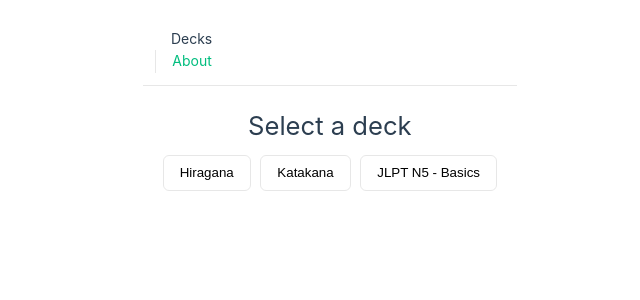
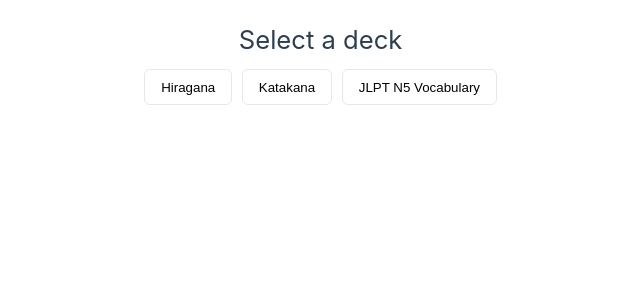
Before and after one commit to hpbrew/japanese-mastery, a Vue app: page / in a window 1280 px wide. Shown: the top 300 px of the page, without its empty margins (123-763 px from the left). Built offline with nearby package versions, Linux system fonts and the light colour scheme; the HTML template or start-up script is replaced by a standard one.

Commit message:
refactor decks

```diff
--- a/src/App.vue
+++ b/src/App.vue
@@ -5,14 +5,14 @@ import DeckSelect from "./components/DeckSelect.vue";
 
 <template>
   <div class="app-root">
-    <header class="app-header">
+    <!-- <header class="app-header">
       <div class="wrapper">
         <nav class="main-nav">
           <RouterLink to="/">Decks</RouterLink>
           <RouterLink to="/about">About</RouterLink>
         </nav>
       </div>
-    </header>
+    </header> -->
 
     <main class="app-main">
       <RouterView />
--- /dev/null
+++ b/src/assets/decks/deck-types.ts
@@ -0,0 +1,5 @@
+export interface Deck {
+  id: string;
+  name: string;
+  cards: { front: string; back: string }[]
+}
--- /dev/null
+++ b/src/assets/decks/deck.ts
@@ -0,0 +1,10 @@
+import type { Deck } from "./deck-types";
+import { hiraganaDeck } from "./hiragana";
+import { jlptN5Deck } from "./jlptn5";
+import { katakanaDeck } from "./katakana";
+
+export const decks: Deck[] = [
+  hiraganaDeck,
+  katakanaDeck,
+  jlptN5Deck,
+]
--- /dev/null
+++ b/src/assets/decks/hiragana.ts
@@ -0,0 +1,53 @@
+import type { Deck } from "./deck-types";
+export const hiraganaDeck: Deck = {
+  id: "hiragana",
+  name: "Hiragana",
+  cards: [
+    { front: "あ", back: "a" },
+    { front: "い", back: "i" },
+    { front: "う", back: "u" },
+    { front: "え", back: "e" },
+    { front: "お", back: "o" },
+    { front: "か", back: "ka" },
+    { front: "き", back: "ki" },
+    { front: "く", back: "ku" },
+    { front: "け", back: "ke" },
+    { front: "こ", back: "ko" },
+    { front: "さ", back: "sa" },
+    { front: "し", back: "shi" },
+    { front: "す", back: "su" },
+    { front: "せ", back: "se " },
+    { front: "そ", back: "so" },
+    { front: "た", back: "ta" },
+    { front: "ち", back: "chi" },
+    { front: "つ", back: "tsu" },
+    { front: "て", back: "te" },
+    { front: "と", back: "to" },
+    { front: "な", back: "na" },
+    { front: "に", back: "ni" },
+    { front: "ぬ", back: "nu" },
+    { front: "ね", back: "ne" },
+    { front: "の", back: "no" },
+    { front: "は", back: "ha" },
+    { front: "ひ", back: "hi" },
+    { front: "ふ", back: "fu" },
+    { front: "へ", back: "he" },
+    { front: "ほ", back: "ho" },
+    { front: "ま", back: "ma" },
+    { front: "み", back: "mi" },
+    { front: "む", back: "mu" },
+    { front: "め", back: "me" },
+    { front: "も", back: "mo" },
+    { front: "や", back: "ya" },
+    { front: "ゆ", back: "yu" },
+    { front: "よ", back: "yo" },
+    { front: "ら", back: "ra" },
+    { front: "り", back: "ri" },
+    { front: "る", back: "ru" },
+    { front: "れ", back: "re" },
+    { front: "ろ", back: "ro" },
+    { front: "わ", back: "wa" },
+    { front: "を", back: "wo" },
+    { front: "ん", back: "n" },
+  ],
+};
--- /dev/null
+++ b/src/assets/decks/jlptn5.ts
@@ -0,0 +1,39 @@
+import type { Deck } from "./deck-types";
+
+export const jlptN5Deck: Deck = {
+  id: "jlpt-n5",
+  name: "JLPT N5 Vocabulary",
+  cards: [
+    { front: "私", back: "わたし (I, me)" },
+    { front: "あなた", back: "you" },
+    { front: "彼", back: "かれ (he, him)" },
+    { front: "彼女", back: "かのじょ (she, her)" },
+    { front: "これ", back: "this" },
+    { front: "それ", back: "that" },
+    { front: "あれ", back: "that (over there)" },
+    { front: "ここ", back: "here" },
+    { front: "そこ", back: "there" },
+    { front: "あそこ", back: "over there" },
+    { front: "誰", back: "だれ (who)" },
+    { front: "何", back: "なに (what)" },
+    { front: "どこ", back: "where" },
+    { front: "いつ", back: "when" },
+    { front: "どうして", back: "why" },
+    { front: "どうやって", back: "how" },
+    { front: "はい", back: "yes" },
+    { front: "いいえ", back: "no" },
+    { front: "ありがとう", back: "thank you" },
+    { front: "すみません", back: "excuse me, sorry" },
+    { front: "お願いします", back: "please (request)" },
+    { front: "おはよう", back: "good morning" },
+    { front: "こんにちは", back: "hello, good afternoon" },
+    { front: "こんばんは", back: "good evening" },
+    { front: "さようなら", back: "goodbye" },
+    { front: "おやすみ", back: "good night" },
+    { front: "いただきます", back: "expression before eating" },
+    { front: "ごちそうさまでした", back: "expression after eating" },
+    { front: "はい、どうぞ", back: "here you go (offering something)" },
+    { front: "おめでとう", back: "congratulations" },
+    { front: "がんばって", back: "do your best, good luck" },
+  ],
+};
--- /dev/null
+++ b/src/assets/decks/katakana.ts
@@ -0,0 +1,54 @@
+import type { Deck } from "./deck-types";
+
+export const katakanaDeck: Deck = {
+  id: "katakana",
+  name: "Katakana",
+  cards: [
+    { front: "ア", back: "a" },
+    { front: "イ", back: "i" },
+    { front: "ウ", back: "u" },
+    { front: "エ", back: "e" },
+    { front: "オ", back: "o" },
+    { front: "カ", back: "ka" },
+    { front: "キ", back: "ki" },
+    { front: "ク", back: "ku" },
+    { front: "ケ", back: "ke" },
+    { front: "コ", back: "ko" },
+    { front: "サ", back: "sa" },
+    { front: "シ", back: "shi" },
+    { front: "ス", back: "su" },
+    { front: "セ", back: "se" },
+    { front: "ソ", back: "so" },
+    { front: "タ", back: "ta" },
+    { front: "チ", back: "chi" },
+    { front: "ツ", back: "tsu" },
+    { front: "テ", back: "te" },
+    { front: "ト", back: "to" },
+    { front: "ナ", back: "na" },
+    { front: "ニ", back: "ni" },
+    { front: "ヌ", back: "nu" },
+    { front: "ネ", back: "ne" },
+    { front: "ノ", back: "no" },
+    { front: "ハ", back: "ha" },
+    { front: "ヒ", back: "hi" },
+    { front: "フ", back: "fu" },
+    { front: "ヘ", back: "he" },
+    { front: "ホ", back: "ho" },
+    { front: "マ", back: "ma" },
+    { front: "ミ", back: "mi" },
+    { front: "ム", back: "mu" },
+    { front: "メ", back: "me" },
+    { front: "モ", back: "mo" },
+    { front: "ヤ", back: "ya" },
+    { front: "ユ", back: "yu" },
+    { front: "ヨ", back: "yo" },
+    { front: "ラ", back: "ra" },
+    { front: "リ", back: "ri" },
+    { front: "ル", back: "ru" },
+    { front: "レ", back: "re" },
+    { front: "ロ", back: "ro" },
+    { front: "ワ", back: "wa" },
+    { front: "ヲ", back: "wo" },
+    { front: "ン", back: "n" },
+  ],
+};
--- a/src/components/DeckSelect.vue
+++ b/src/components/DeckSelect.vue
@@ -1,12 +1,7 @@
 <script setup lang="ts">
 import { useRouter } from "vue-router";
+import { decks } from "@/assets/decks/deck";
 const router = useRouter();
-
-const decks = [
-  { id: "hiragana", name: "Hiragana" },
-  { id: "katakana", name: "Katakana" },
-  { id: "jlpt-n5", name: "JLPT N5 - Basics" },
-];
 
 function open(deckId: string) {
   router.push({ name: "deck", params: { id: deckId } });
--- a/src/views/DeckView.vue
+++ b/src/views/DeckView.vue
@@ -1,35 +1,18 @@
 <script setup lang="ts">
-import { ref, computed, watch } from "vue";
-import { useRoute, useRouter } from "vue-router";
+import { ref, computed, watch } from "vue"
+import { useRoute, useRouter } from "vue-router"
+import { hiraganaDeck } from "../assets/decks/hiragana";
+import { jlptN5Deck } from "@/assets/decks/jlptn5";
+import { katakanaDeck } from "@/assets/decks/katakana";
 
 const route = useRoute();
 const router = useRouter();
 const deckId = computed(() => (route.params.id as string) || "unknown");
 
 const decks: Record<string, { name: string; cards: Array<{ front: string; back: string }> }> = {
-  hiragana: {
-    name: "Hiragana",
-    cards: [
-      { front: "あ", back: "a" },
-      { front: "い", back: "i" },
-      { front: "う", back: "u" },
-    ],
-  },
-  katakana: {
-    name: "Katakana",
-    cards: [
-      { front: "ア", back: "a" },
-      { front: "イ", back: "i" },
-      { front: "ウ", back: "u" },
-    ],
-  },
-  "jlpt-n5": {
-    name: "JLPT N5 - Basics",
-    cards: [
-      { front: "犬", back: "dog (いぬ)" },
-      { front: "猫", back: "cat (ねこ)" },
-    ],
-  },
+  hiragana: hiraganaDeck,
+  katakana: katakanaDeck,
+  "jlpt-n5": jlptN5Deck,
 };
 
 const deck = computed(() => decks[deckId.value] || { name: deckId.value, cards: [] });
```
